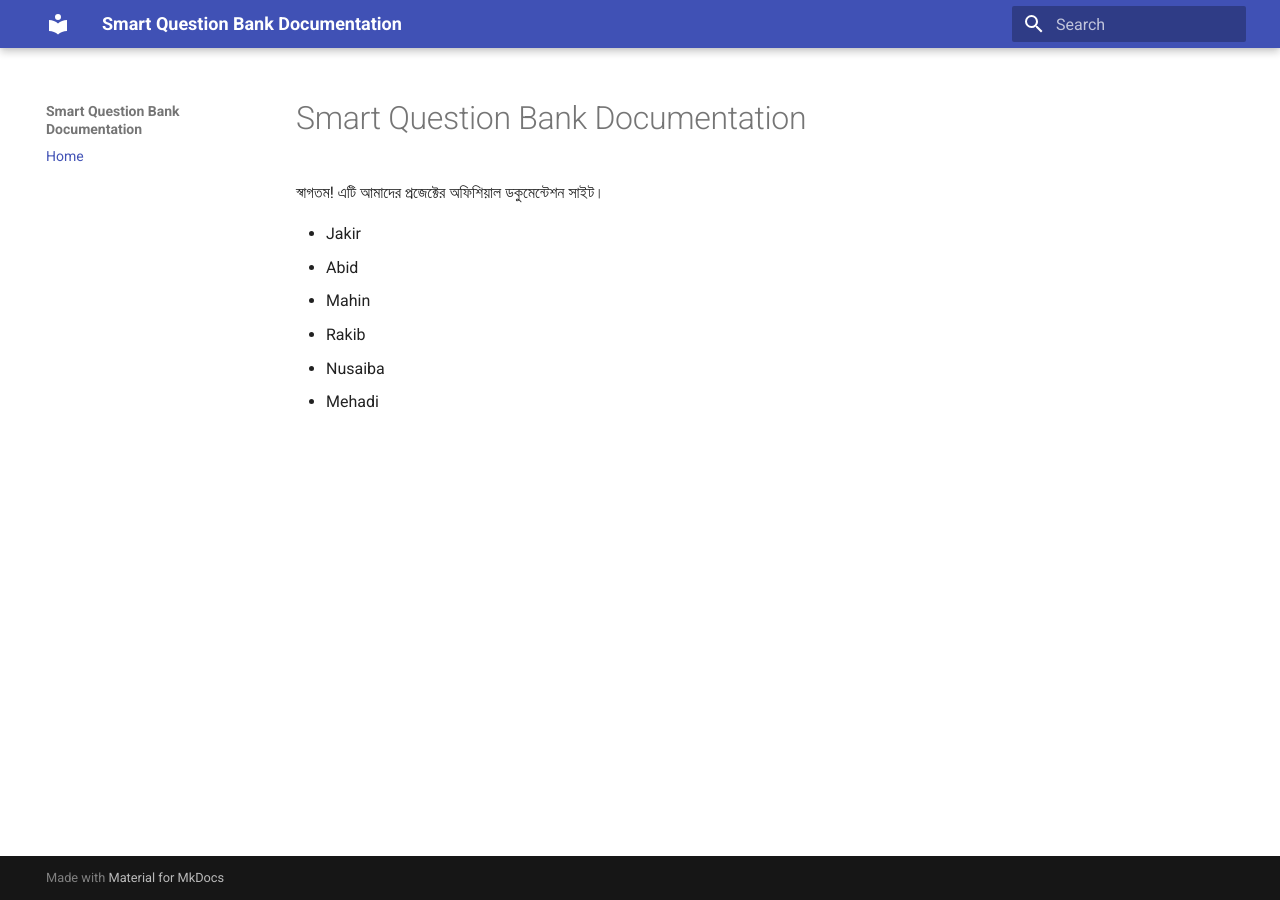
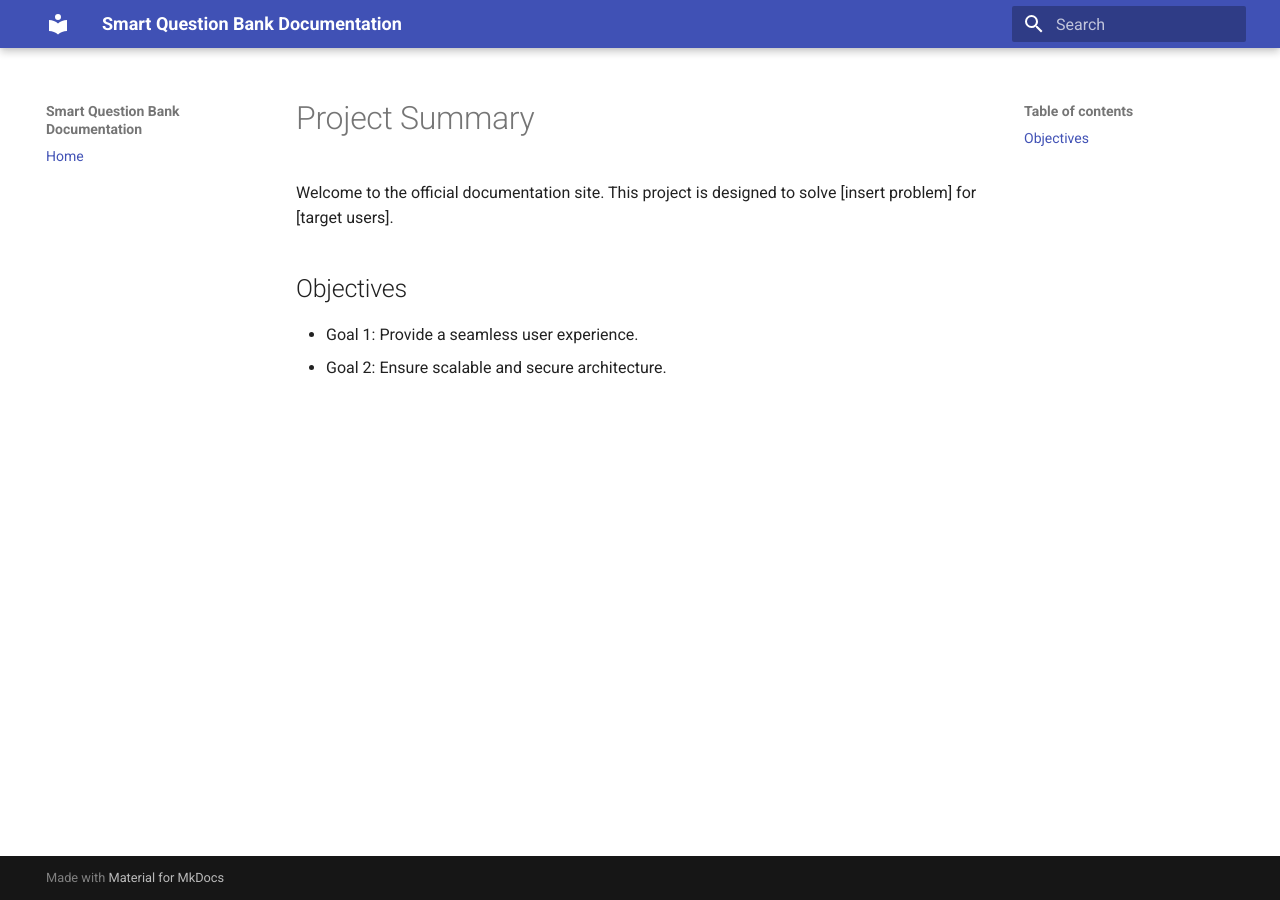
Before and after one commit to RakibCSE30/Project, an MkDocs documentation site: the page built from resources/documents/index.md, in a window 1280 px wide. Built offline with MkDocs 1.6.1 and Material for MkDocs 9.7.7, drawn with Linux system fonts in a browser that asks for light colours.

Commit message:
Add for the documentation

```diff
--- a/resources/documents/index.md
+++ b/resources/documents/index.md
@@ -1,11 +1,7 @@
-# Smart Question Bank Documentation
+# Project Summary
 
-স্বাগতম! এটি আমাদের প্রজেক্টের অফিশিয়াল ডকুমেন্টেশন সাইট।
+Welcome to the official documentation site. This project is designed to solve [insert problem] for [target users].
 
-
-* Jakir
-* Abid
-* Mahin
-* Rakib
-* Nusaiba
-* Mehadi
+## Objectives
+* Goal 1: Provide a seamless user experience.
+* Goal 2: Ensure scalable and secure architecture.
```
Also changed, not shown: resources/documents/api-reference.md (added, +14 -0 lines), resources/documents/architecture.md (added, +7 -0 lines), resources/documents/changelog.md (added, +9 -0 lines), resources/documents/deployment.md (added, +11 -0 lines), resources/documents/git-guidelines.md (added, +13 -0 lines), resources/documents/glossary.md (added, +6 -0 lines), resources/documents/local-setup.md (added, +13 -0 lines), resources/documents/monitoring.md (added, +5 -0 lines), resources/documents/security.md (added, +9 -0 lines), resources/documents/srs.md (added, +9 -0 lines), resources/documents/tech-stack.md (added, +10 -0 lines), resources/documents/troubleshooting.md (added, +5 -0 lines), resources/documents/user-stories.md (added, +6 -0 lines), resources/documents/cicd.md (added), 2 more files.
